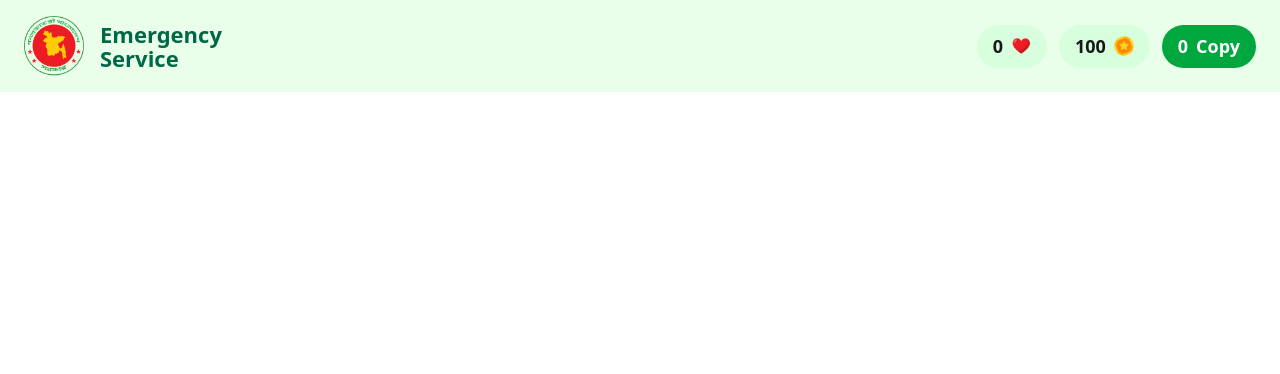
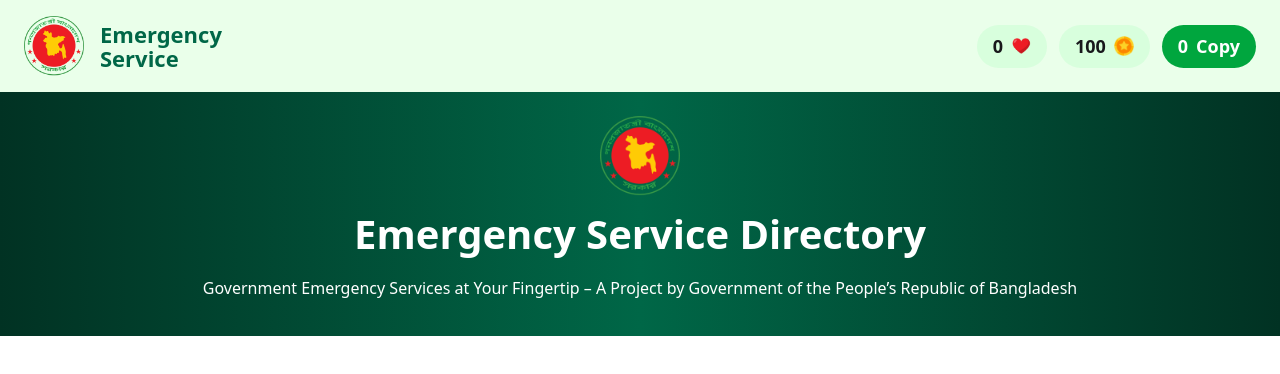
Before and after one commit to RIRony9898/bangladesh-emergency-hotline-services, a plain HTML site: page index.html in a window 1280 px wide. Drawn offline with nearby package versions, Linux system fonts and the light colour scheme.

Commit message:
hero section done

```diff
--- a/index.html
+++ b/index.html
@@ -1,27 +1,30 @@
 <!DOCTYPE html>
 <html lang="en">
   <head>
-    <meta charset="UTF-8">
-    <meta name="viewport" content="width=device-width, initial-scale=1.0">
+    <meta charset="UTF-8" />
+    <meta name="viewport" content="width=device-width, initial-scale=1.0" />
     <title>Emergency Service Call Systems of Bangladesh</title>
     <!-- tailwind css -->
     <script src="https://cdn.jsdelivr.net/npm/@tailwindcss/browser@4"></script>
     <!-- daisyui css -->
     <link
-      href="https://cdn.jsdelivr.net/npm/daisyui@5" rel="stylesheet" type="text/css" />
+      href="https://cdn.jsdelivr.net/npm/daisyui@5"
+      rel="stylesheet"
+      type="text/css"
+    />
     <!-- font awesome -->
     <link
-      rel="stylesheet" href="https://cdnjs.cloudflare.com/ajax/libs/font-awesome/7.0.0/css/all.min.css"
-      crossorigin="anonymous" />
+      rel="stylesheet"
+      href="https://cdnjs.cloudflare.com/ajax/libs/font-awesome/7.0.0/css/all.min.css"
+      crossorigin="anonymous"
+    />
   </head>
-<body>
+  <body class="bg-[#eaffea]">
     <!-- header section start -->
     <header>
-        <body  class="bg-[#eaffea]">
-
       <!-- navbar section start -->
       <nav
-      class="flex flex-col md:flex-row justify-between items-center py-4 px-6 "
+        class="flex flex-col md:flex-row justify-between items-center py-4 px-6"
       >
         <div class="flex items-center gap-4">
           <img src="./assets/logo.png" alt="" class="h-[60px] w-[60px]" />
@@ -57,6 +60,25 @@
         </div>
       </nav>
       <!-- navbar section end -->
+
+      <!-- ------------------------- -->
+
+      <!-- Hero section start -->
+      <section
+        class="flex flex-col items-center justify-center text-center bg-gradient-to-r from-[#013223] via-[#006747] to-[#013223] px-4 py-6"
+      >
+        <img src="./assets/logo.png" alt="" class="w-[80px] h-[80px] mb-2" />
+        <div class="text-white">
+          <h1 class="font-bold text-[28px] md:text-[40px]">
+            Emergency Service Directory
+          </h1>
+          <p class="text-sm md:text-base py-3">
+            Government Emergency Services at Your Fingertip &ndash; A Project by
+            Government of the People&rsquo;s Republic of Bangladesh
+          </p>
+        </div>
+      </section>
+      <!-- Hero section end -->
     </header>
     <!-- header section end -->
 
```
Lines whose indentation alone changed are shown as unchanged.
